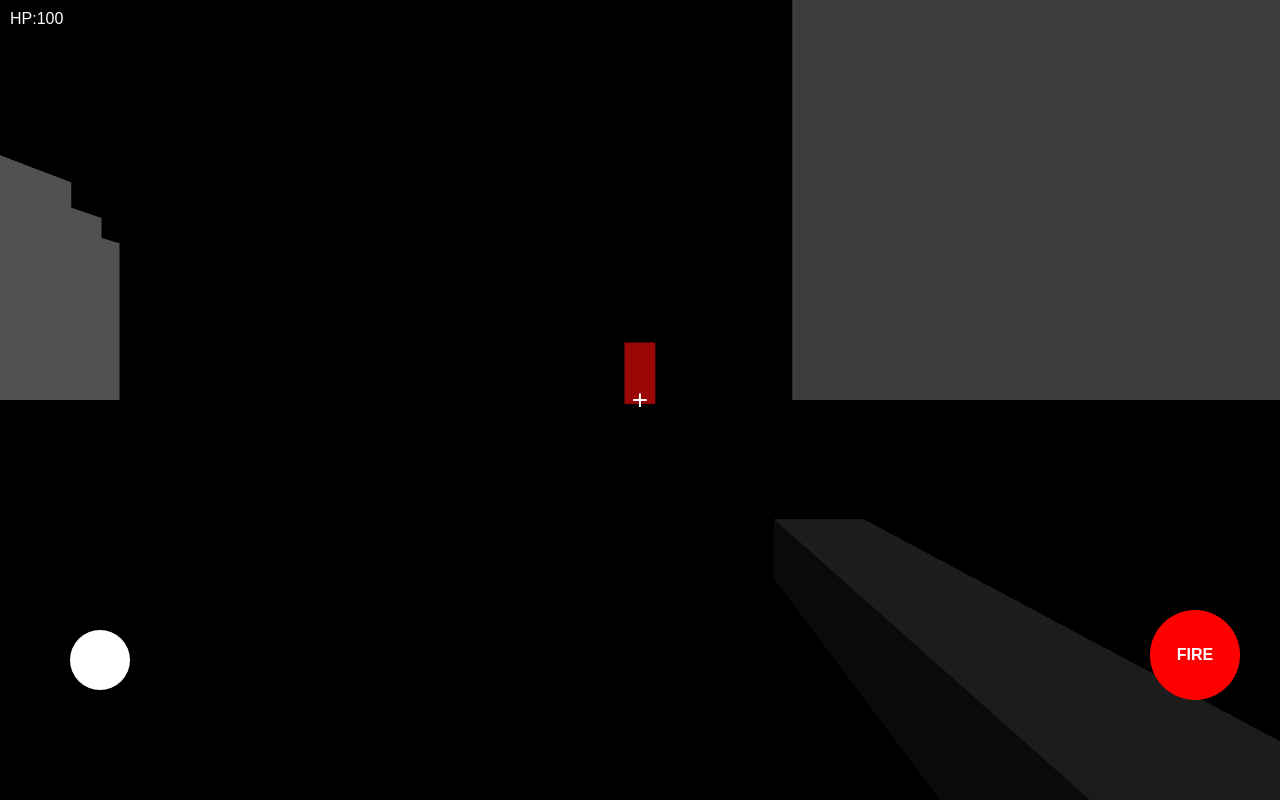
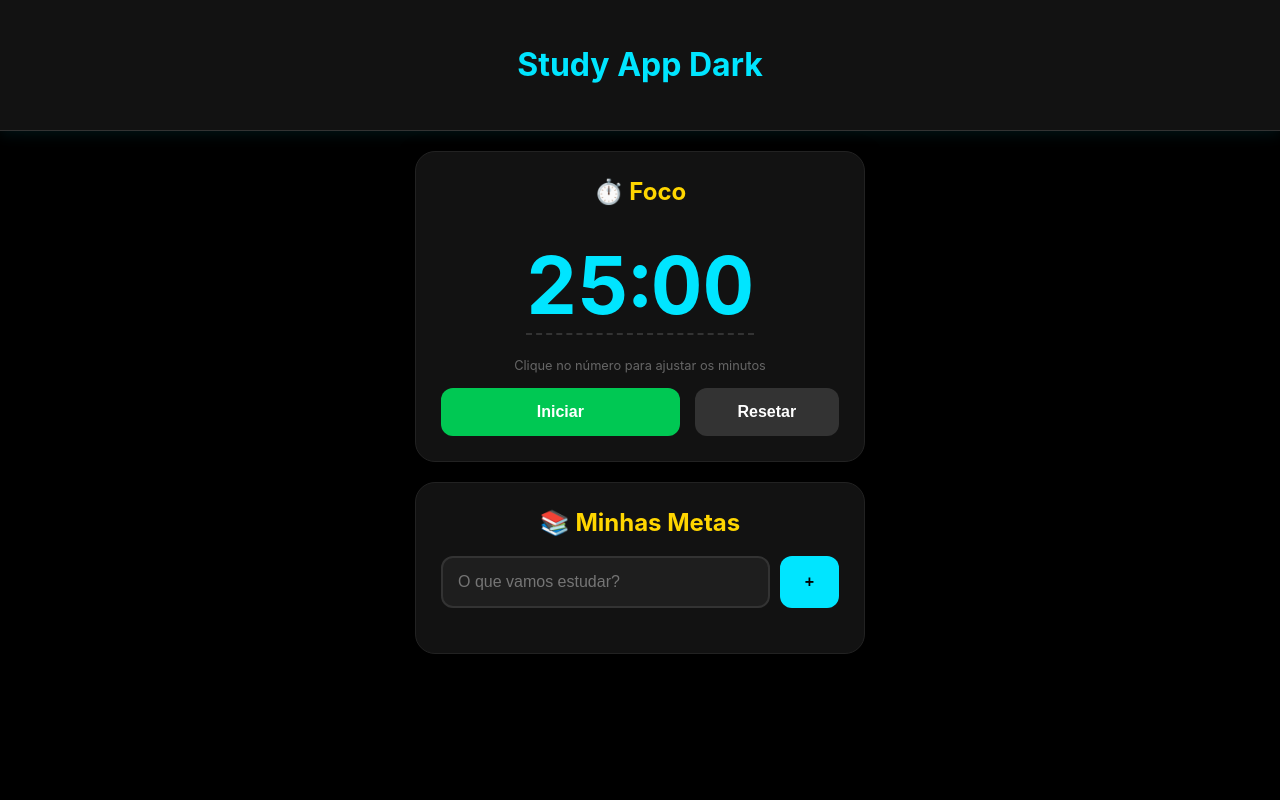
Before and after one commit to ytpremiummm777-collab/gg, a plain HTML site: page index.html in a window 1280 px wide. Drawn offline with nearby package versions, Linux system fonts and the light colour scheme; animation ran at ten frames a second.

Commit message:
Refactor index.html for new study app layout

```diff
--- a/index.html
+++ b/index.html
@@ -2,303 +2,261 @@
 <html lang="pt-br">
 <head>
     <meta charset="UTF-8">
-<title>FPS Mobile</title>
+    <meta name="viewport" content="width=device-width, initial-scale=1.0">
+    <meta name="theme-color" content="#000000">
+    <title>Study App Dark Pro</title>
 
     <style>
-
-body{
-margin:0;
-overflow:hidden;
-background:#87ceeb;
-touch-action:none;
-font-family:Arial;
+        :root {
+            --primary: #00E5FF; /* Ciano vibrante */
+            --success: #00C853;
+            --danger: #FF5252;
+            --bg: #000000; /* Fundo Preto */
+            --card-bg: #121212; /* Cinza muito escuro */
+            --text: #FFFFFF;
+            --accent: #FFD600; /* Amarelo para detalhes */
         }
 
-#crosshair{
-position:absolute;
-top:50%;
-left:50%;
-transform:translate(-50%,-50%);
-font-size:28px;
-color:white;
+        body {
+            font-family: -apple-system, BlinkMacSystemFont, "Segoe UI", Roboto, sans-serif;
+            background-color: var(--bg);
+            color: var(--text);
+            margin: 0;
+            display: flex;
+            flex-direction: column;
+            align-items: center;
+            min-height: 100vh;
         }
 
-#hud{
-position:absolute;
-top:10px;
-left:10px;
-color:white;
-font-size:16px;
+        header {
+            background: var(--card-bg);
+            color: var(--primary);
+            width: 100%;
+            padding: 1.5rem 0;
+            text-align: center;
+            box-shadow: 0 2px 15px rgba(0, 229, 255, 0.1);
+            border-bottom: 1px solid #333;
         }
 
-#joystick{
-position:absolute;
-bottom:80px;
-left:40px;
-width:120px;
-height:120px;
-background:rgba(0,0,0,0.3);
-border-radius:50%;
+        .container {
+            width: 90%;
+            max-width: 450px;
+            padding: 20px 0;
         }
 
-#stick{
-position:absolute;
-width:60px;
-height:60px;
-background:white;
-border-radius:50%;
-left:30px;
-top:30px;
+        .card {
+            background: var(--card-bg);
+            border-radius: 20px;
+            padding: 25px;
+            margin-bottom: 20px;
+            box-shadow: 0 4px 20px rgba(0,0,0,0.5);
+            text-align: center;
+            border: 1px solid #222;
         }
 
-#shoot{
-position:absolute;
-bottom:100px;
-right:40px;
-width:90px;
-height:90px;
-background:red;
-border-radius:50%;
-display:flex;
-align-items:center;
-justify-content:center;
-color:white;
-font-weight:bold;
+        h2 { color: var(--accent); margin-top: 0; }
+
+        /* Estilo do Cronômetro Editável */
+        .timer-wrapper {
+            position: relative;
+            display: inline-block;
+            margin: 10px 0;
         }
 
+        #timerDisplay {
+            font-size: 5rem;
+            font-weight: bold;
+            color: var(--primary);
+            font-variant-numeric: tabular-nums;
+            cursor: pointer;
+            border-bottom: 2px dashed #333;
+        }
+
+        #timerDisplay:hover {
+            color: var(--accent);
+        }
+
+        .edit-hint {
+            font-size: 0.8rem;
+            color: #666;
+            margin-bottom: 15px;
+        }
+
+        .timer-controls {
+            display: flex;
+            justify-content: center;
+            gap: 15px;
+        }
+
+        button {
+            padding: 15px 25px;
+            border: none;
+            border-radius: 12px;
+            font-weight: bold;
+            font-size: 1rem;
+            cursor: pointer;
+            transition: 0.2s;
+        }
+
+        #startBtn { background: var(--success); color: white; flex: 2; }
+        #resetBtn { background: #333; color: white; flex: 1; }
+
+        .input-group {
+            display: flex;
+            gap: 10px;
+            margin-bottom: 20px;
+        }
+
+        input {
+            flex: 1;
+            padding: 15px;
+            border: 2px solid #333;
+            background: #1e1e1e;
+            color: white;
+            border-radius: 12px;
+            outline: none;
+            font-size: 1rem;
+        }
+
+        input:focus { border-color: var(--primary); }
+
+        ul {
+            list-style: none;
+            padding: 0;
+            text-align: left;
+        }
+
+        li {
+            background: #1e1e1e;
+            padding: 15px;
+            border-radius: 12px;
+            margin-bottom: 8px;
+            display: flex;
+            justify-content: space-between;
+            align-items: center;
+            border-left: 4px solid var(--primary);
+        }
+
+        .delete-btn {
+            background: none;
+            border: none;
+            color: var(--danger);
+            font-size: 1.2rem;
+            cursor: pointer;
+        }
     </style>
 </head>
-
 <body>
 
-<div id="crosshair">+</div>
-<div id="hud">HP:100</div>
+    <header>
+        <h1>Study App Dark</h1>
+    </header>
 
-<div id="joystick">
-<div id="stick"></div>
+    <main class="container">
+        <section class="card">
+            <h2>⏱️ Foco</h2>
+            <div class="timer-wrapper">
+                <div id="timerDisplay" onclick="editTime()">25:00</div>
             </div>
+            <p class="edit-hint">Clique no número para ajustar os minutos</p>
 
-<div id="shoot">FIRE</div>
+            <div class="timer-controls">
+                <button id="startBtn" onclick="toggleTimer()">Iniciar</button>
+                <button id="resetBtn" onclick="resetTimer()">Resetar</button>
+            </div>
+            <audio id="alarmSound" src="https://actions.google.com/sounds/v1/alarms/beep_short.ogg" preload="auto"></audio>
+        </section>
 
-<script src="https://cdn.jsdelivr.net/npm/three@0.158.0/build/three.min.js"></script>
+        <section class="card">
+            <h2>📚 Minhas Metas</h2>
+            <div class="input-group">
+                <input type="text" id="taskInput" placeholder="O que vamos estudar?">
+                <button onclick="addTask()" style="background: var(--primary); color: #000;">+</button>
+            </div>
+            <ul id="taskList"></ul>
+        </section>
+    </main>
 
     <script>
+        let defaultMinutes = 25;
+        let timeLeft = defaultMinutes * 60;
+        let timerId = null;
 
-// cena
-const scene = new THREE.Scene()
+        const timerDisplay = document.getElementById('timerDisplay');
+        const startBtn = document.getElementById('startBtn');
+        const alarmSound = document.getElementById('alarmSound');
 
-const camera = new THREE.PerspectiveCamera(
-75,
-window.innerWidth/window.innerHeight,
-0.1,
-1000
-)
-
-const renderer = new THREE.WebGLRenderer({antialias:true})
-renderer.setSize(window.innerWidth,window.innerHeight)
-document.body.appendChild(renderer.domElement)
-
-// luz
-const sun = new THREE.DirectionalLight(0xffffff,1)
-sun.position.set(10,20,10)
-scene.add(sun)
-
-const ambient = new THREE.AmbientLight(0xffffff,0.6)
-scene.add(ambient)
-
-// chão
-const ground = new THREE.Mesh(
-new THREE.PlaneGeometry(200,200),
-new THREE.MeshStandardMaterial({color:0x228B22})
-)
-
-ground.rotation.x = -Math.PI/2
-scene.add(ground)
-
-// prédios
-for(let i=0;i<15;i++){
-
-let building = new THREE.Mesh(
-new THREE.BoxGeometry(5,10,5),
-new THREE.MeshStandardMaterial({color:0x888888})
-)
-
-building.position.set(
-(Math.random()-0.5)*80,
-5,
-(Math.random()-0.5)*80
-)
-
-scene.add(building)
-
+        function updateDisplay() {
+            const minutes = Math.floor(timeLeft / 60);
+            const seconds = timeLeft % 60;
+            timerDisplay.textContent = `${minutes.toString().padStart(2, '0')}:${seconds.toString().padStart(2, '0')}`;
         }
 
-// arma
-const gun = new THREE.Mesh(
-new THREE.BoxGeometry(0.3,0.2,1.5),
-new THREE.MeshStandardMaterial({color:0x222222})
-)
+        function editTime() {
+            if (timerId) return; // Não deixa editar enquanto corre
 
-gun.position.set(0.6,-0.5,-1)
-camera.add(gun)
-
-scene.add(camera)
-
-// inimigo
-const enemy = new THREE.Mesh(
-new THREE.BoxGeometry(1,2,1),
-new THREE.MeshStandardMaterial({color:0xff0000})
-)
-
-enemy.position.set(0,1,-20)
-
-scene.add(enemy)
-
-// estado
-let hp=100
-
-// joystick
-let joyX=0
-let joyY=0
-
-const stick = document.getElementById("stick")
-const joystick = document.getElementById("joystick")
-
-joystick.addEventListener("touchmove",e=>{
-
-let rect = joystick.getBoundingClientRect()
-
-let x = e.touches[0].clientX - rect.left - 60
-let y = e.touches[0].clientY - rect.top - 60
-
-joyX = x/40
-joyY = y/40
-
-stick.style.left=(x+30)+"px"
-stick.style.top=(y+30)+"px"
-
-})
-
-joystick.addEventListener("touchend",()=>{
-
-joyX=0
-joyY=0
-
-stick.style.left="30px"
-stick.style.top="30px"
-
-})
-
-// mirar com dedo
-let lastX=null
-
-document.addEventListener("touchmove",e=>{
-
-if(e.touches.length==1){
-
-if(lastX!=null){
-
-let dx = e.touches[0].clientX-lastX
-camera.rotation.y -= dx*0.005
-
+            const newTime = prompt("Digite os minutos (ex: 10, 45, 60):", Math.floor(timeLeft / 60));
+            if (newTime !== null && !isNaN(newTime) && newTime > 0) {
+                defaultMinutes = parseInt(newTime);
+                timeLeft = defaultMinutes * 60;
+                updateDisplay();
+            }
         }
 
-lastX = e.touches[0].clientX
-
+        function playAlarm() {
+            alarmSound.play().catch(e => console.warn("Som bloqueado."));
         }
 
-})
-
-document.addEventListener("touchend",()=>{
-lastX=null
-})
-
-// tiro
-document.getElementById("shoot").addEventListener("touchstart",()=>{
-
-// animação recuo
-gun.position.z +=0.2
-
-setTimeout(()=>{
-gun.position.z = -1
-},80)
-
-// detectar hit
-let raycaster = new THREE.Raycaster()
-
-raycaster.setFromCamera(
-new THREE.Vector2(0,0),
-camera
-)
-
-let hit = raycaster.intersectObject(enemy)
-
-if(hit.length>0){
-
-enemy.material.color.set(0xffff00)
-
+        function toggleTimer() {
+            if (timerId) {
+                clearInterval(timerId);
+                timerId = null;
+                startBtn.textContent = 'Continuar';
+                startBtn.style.background = "var(--success)";
+            } else {
+                startBtn.textContent = 'Pausar';
+                startBtn.style.background = "#FF9800";
+                timerId = setInterval(() => {
+                    if (timeLeft > 0) {
+                        timeLeft--;
+                        updateDisplay();
+                    } else {
+                        clearInterval(timerId);
+                        timerId = null;
+                        startBtn.textContent = 'Iniciar';
+                        playAlarm();
+                        alert('Tempo esgotado!');
+                    }
+                }, 1000);
+            }
         }
 
-})
-
-// movimento
-function updatePlayer(){
-
-let speed = 0.2
-
-camera.position.x += joyX*speed
-camera.position.z += joyY*speed
-
+        function resetTimer() {
+            clearInterval(timerId);
+            timerId = null;
+            timeLeft = defaultMinutes * 60;
+            updateDisplay();
+            startBtn.textContent = 'Iniciar';
+            startBtn.style.background = "var(--success)";
         }
 
-// inimigo segue jogador
-function updateEnemy(){
-
-let dir = new THREE.Vector3()
-
-dir.subVectors(camera.position,enemy.position)
-
-let dist = dir.length()
-
-dir.normalize()
-
-if(dist<50){
-
-enemy.position.add(dir.multiplyScalar(0.05))
-
+        function addTask() {
+            const input = document.getElementById('taskInput');
+            const taskList = document.getElementById('taskList');
+            if (input.value.trim() === '') return;
+            const li = document.createElement('li');
+            li.innerHTML = `<span>${input.value}</span><button class="delete-btn" onclick="this.parentElement.remove()">✕</button>`;
+            taskList.appendChild(li);
+            input.value = '';
         }
 
-if(dist<2){
-
-hp -=0.1
-
+        // PWA Service Worker (Inline)
+        if ('serviceWorker' in navigator) {
+            const swCode = "self.addEventListener('fetch', function(event) {});";
+            const blob = new Blob([swCode], {type: 'text/javascript'});
+            const swUrl = URL.createObjectURL(blob);
+            navigator.serviceWorker.register(swUrl).catch(() => {});
         }
-
-}
-
-// HUD
-function updateHUD(){
-
-document.getElementById("hud").innerHTML="HP:"+Math.floor(hp)
-
-}
-
-// loop
-function animate(){
-
-requestAnimationFrame(animate)
-
-updatePlayer()
-updateEnemy()
-updateHUD()
-
-renderer.render(scene,camera)
-
-}
-
-animate()
-
     </script>
-
 </body>
 </html>
```
Lines whose indentation alone changed are shown as unchanged.
